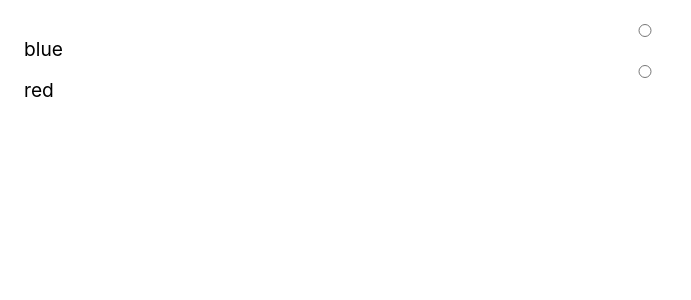
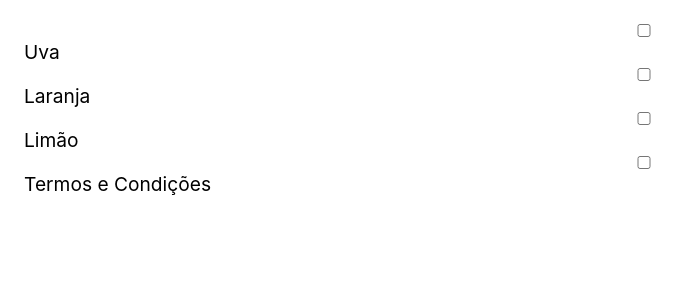
Before and after one commit to LeonardoLobas/React-Origamid, a React (Vite) app: page / in a window 1280 px wide. Shown: the top 300 px of the page, without its empty margins (0-691 px from the left). Built offline with nearby package versions, Linux system fonts and the light colour scheme.

Commit message:
Checkbox componentes

```diff
--- a/src/CheckBox/Checkbox.jsx
+++ b/src/CheckBox/Checkbox.jsx
@@ -1,45 +1,69 @@
 import React from "react";
+import ComponenteCheckbox from "./ComponenteCheckbox";
+
+// const Checkbox = () => {
+//     const [cores, setCores] = React.useState([]);
+//     const coresArray = [
+//         "azul",
+//         "roxo",
+//         "laranja",
+//         "verde",
+//         "vermelho",
+//         "cinza",
+//     ];
+//     function handleChange({ target }) {
+//         if (target.checked) {
+//             setCores([...cores, target.value]);
+//         } else {
+//             setCores(cores.filter((cor) => cor !== target.value));
+//         }
+//     }
+
+//     function handleChecked(cor) {
+//         return cores.includes(cor);
+//     }
+
+//     return (
+//         <form>
+//             {coresArray.map((cor) => (
+//                 <label key={cor} style={{ textTransform: "capitalize" }}>
+//                     <input
+//                         type="checkbox"
+//                         value={cor}
+//                         checked={handleChecked(cor)}
+//                         onChange={handleChange}
+//                     />
+//                     {cor}
+//                 </label>
+//             ))}
+//             <ul>
+//                 {cores.map((cor) => (
+//                     <li key={cor}>{cor}</li>
+//                 ))}
+//             </ul>
+//         </form>
+//     );
+// };
 
 const Checkbox = () => {
-    const [cores, setCores] = React.useState([]);
-    const coresArray = [
-        "azul",
-        "roxo",
-        "laranja",
-        "verde",
-        "vermelho",
-        "cinza",
-    ];
-    function handleChange({ target }) {
-        if (target.checked) {
-            setCores([...cores, target.value]);
-        } else {
-            setCores(cores.filter((cor) => cor !== target.value));
-        }
-    }
-
-    function handleChecked(cor) {
-        return cores.includes(cor);
-    }
+    const [fruta, setFruta] = React.useState([]);
+    const [termos, setTermos] = React.useState([]);
 
     return (
         <form>
-            {coresArray.map((cor) => (
-                <label key={cor} style={{ textTransform: "capitalize" }}>
-                    <input
-                        type="checkbox"
-                        value={cor}
-                        checked={handleChecked(cor)}
-                        onChange={handleChange}
-                    />
-                    {cor}
-                </label>
-            ))}
-            <ul>
-                {cores.map((cor) => (
-                    <li key={cor}>{cor}</li>
-                ))}
-            </ul>
+            <h2>{fruta + " "}</h2>
+            <ComponenteCheckbox
+                options={["Uva", "Laranja", "Limão"]}
+                value={fruta}
+                setValue={setFruta}
+            />
+
+            {termos}
+            <ComponenteCheckbox
+                options={["Termos e Condições"]}
+                value={termos}
+                setValue={setTermos}
+            />
         </form>
     );
 };
--- /dev/null
+++ b/src/CheckBox/ComponenteCheckbox.jsx
@@ -0,0 +1,29 @@
+import React from "react";
+
+const ComponenteCheckbox = ({ options, value, setValue }) => {
+    function handleChange({ target }) {
+        if (target.checked) {
+            setValue([...value, target.value]);
+        } else {
+            setValue(value.filter((cor) => cor !== target.value));
+        }
+    }
+
+    return (
+        <>
+            {options.map((option) => (
+                <label key={option}>
+                    <input
+                        type="checkbox"
+                        value={option}
+                        checked={value.includes(option)}
+                        onChange={handleChange}
+                    />
+                    {option}
+                </label>
+            ))}
+        </>
+    );
+};
+
+export default ComponenteCheckbox;
--- a/src/main.jsx
+++ b/src/main.jsx
@@ -25,5 +25,5 @@ import Checkbox from "./CheckBox/Checkbox.jsx";
 // ReactDOM.createRoot(document.getElementById("root")).render(<Input />);
 // ReactDOM.createRoot(document.getElementById("root")).render(<Textarea />);
 // ReactDOM.createRoot(document.getElementById("root")).render(<Select />);
-ReactDOM.createRoot(document.getElementById("root")).render(<Radio />);
-// ReactDOM.createRoot(document.getElementById("root")).render(<Checkbox />);
+// ReactDOM.createRoot(document.getElementById("root")).render(<Radio />);
+ReactDOM.createRoot(document.getElementById("root")).render(<Checkbox />);
```
